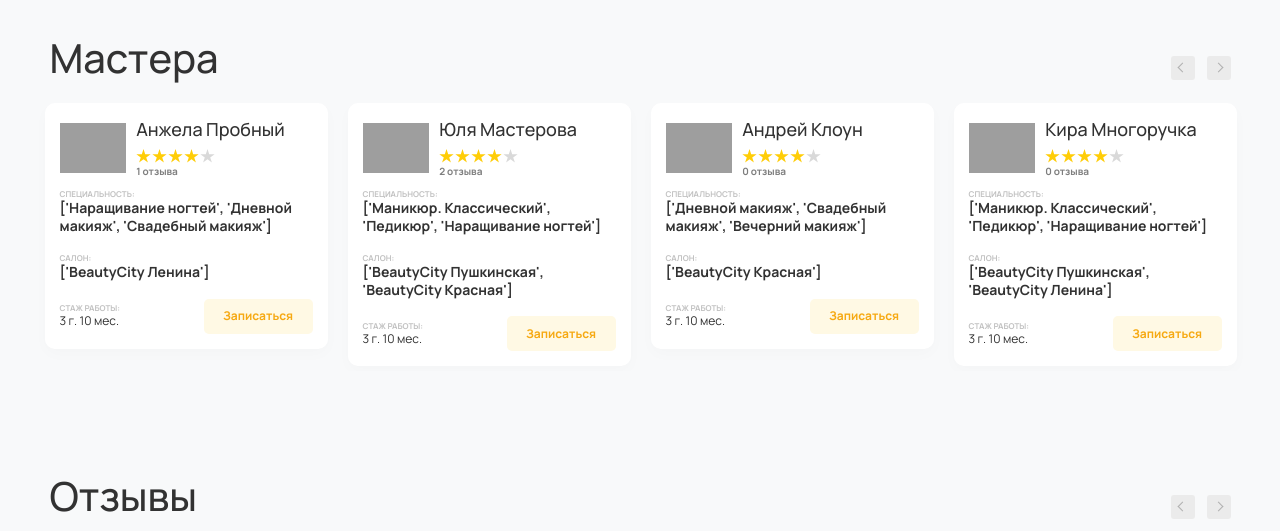
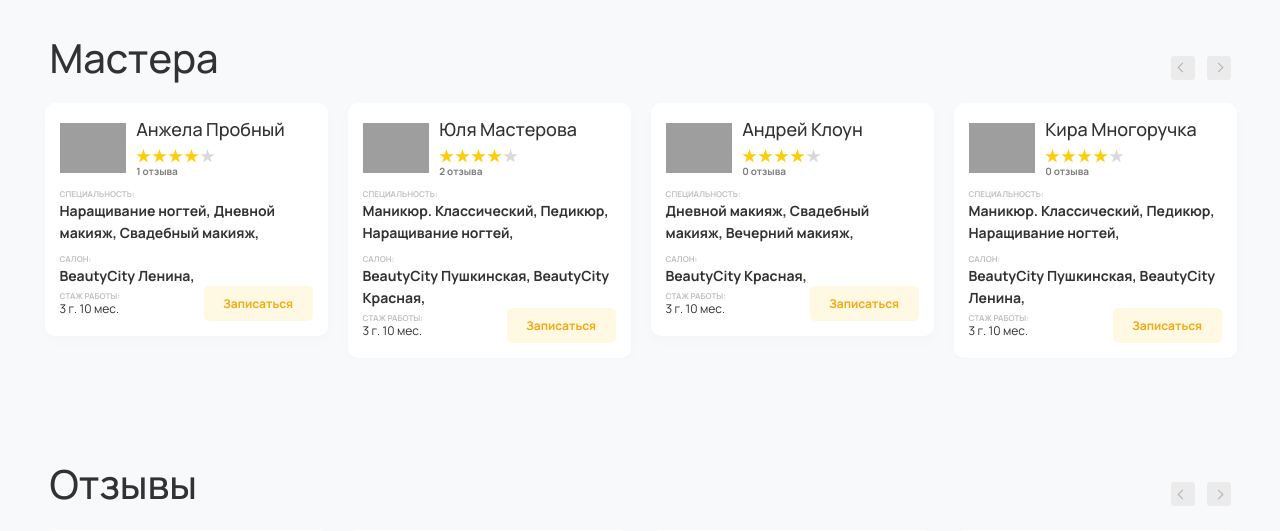
Before and after one commit to etokosmo/beauty_city, a Django app: page / in a window 1280 px wide. Shown: the part 1540-2071 px from the top of the page. Run offline with Django 4.2, Linux system fonts and the light colour scheme; data comes from the database, SQL or seed files in the repository; parts of the project's set-up code (start-up, migrations or seed data) failed here and were passed over; some libraries are stand-ins or nearby versions; grey boxes are pictures that could not be loaded.

Commit message:
Remove [] in master in index

```diff
--- a/service/models.py
+++ b/service/models.py
@@ -84,7 +84,6 @@ class Master(models.Model):
     )
     salon = models.ManyToManyField(
         Salon,
-        null=True,
         verbose_name="Салон",
         related_name='masters'
     )
--- a/templates/index.html
+++ b/templates/index.html
@@ -235,11 +235,15 @@
 							</div>
 							<div class="masters__main">
 								<div class="masters__main_speciality">СПЕЦИАЛЬНОСТЬ:</div>
-								<div class="masters__main_intro">{{ master.services }}</div>
+								{% for service in master.services %}
+                  					<h7><span class="masters__main_intro">{{service}}, </span></h7>
+                  				{% endfor %}
 							</div>
 							<div class="masters__main">
 								<div class="masters__main_speciality">САЛОН:</div>
-								<div class="masters__main_intro">{{ master.salons }}</div>
+								{% for salons in master.salons %}
+									<h7><span class="masters__main_intro">{{ salons }}, </span></h7>
+								{% endfor %}
 							</div>
 							<div class="masters__footer fic">
 								<div class="masters__footer_block">
```
Also changed, not shown: service/migrations/0015_alter_master_salon.py (added).
